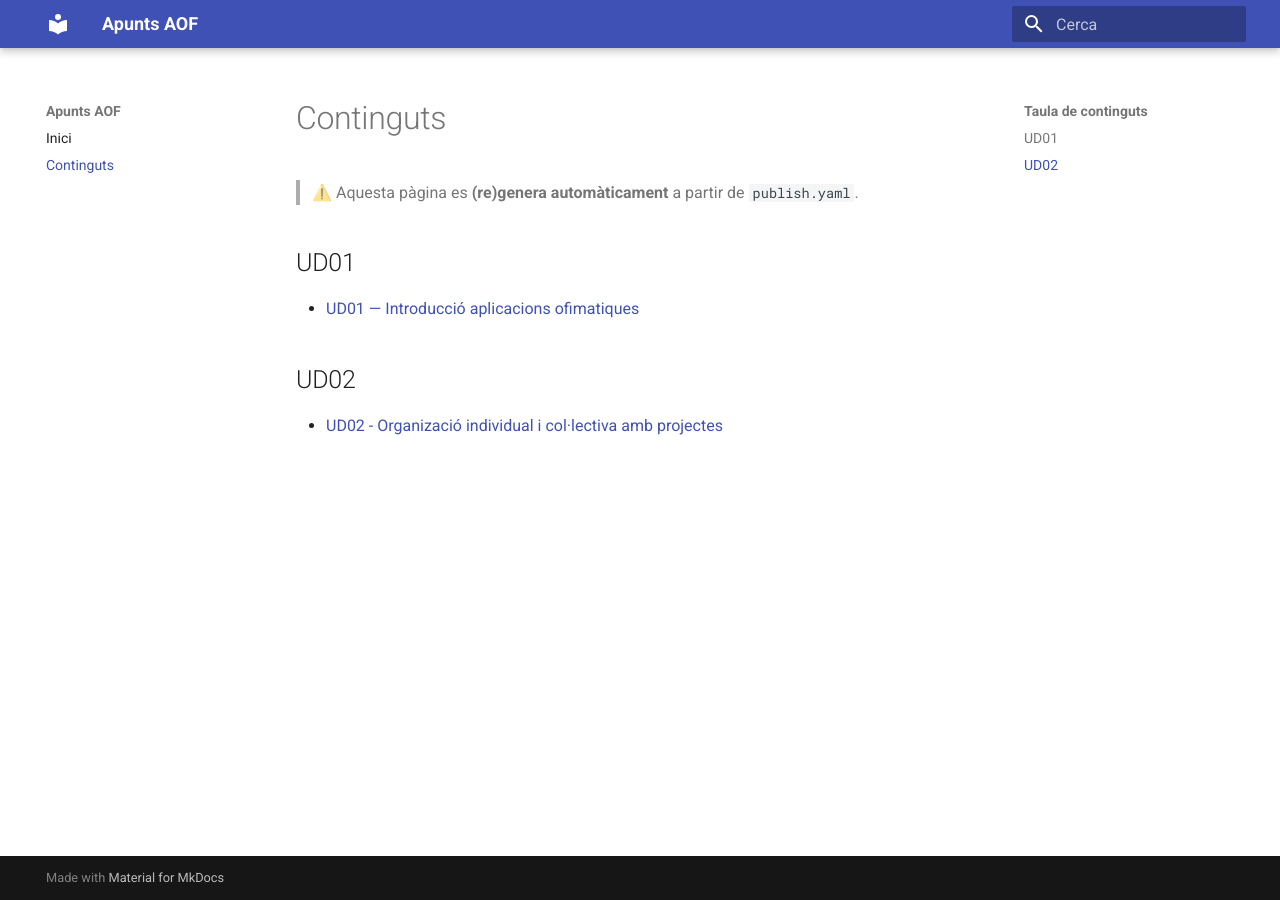
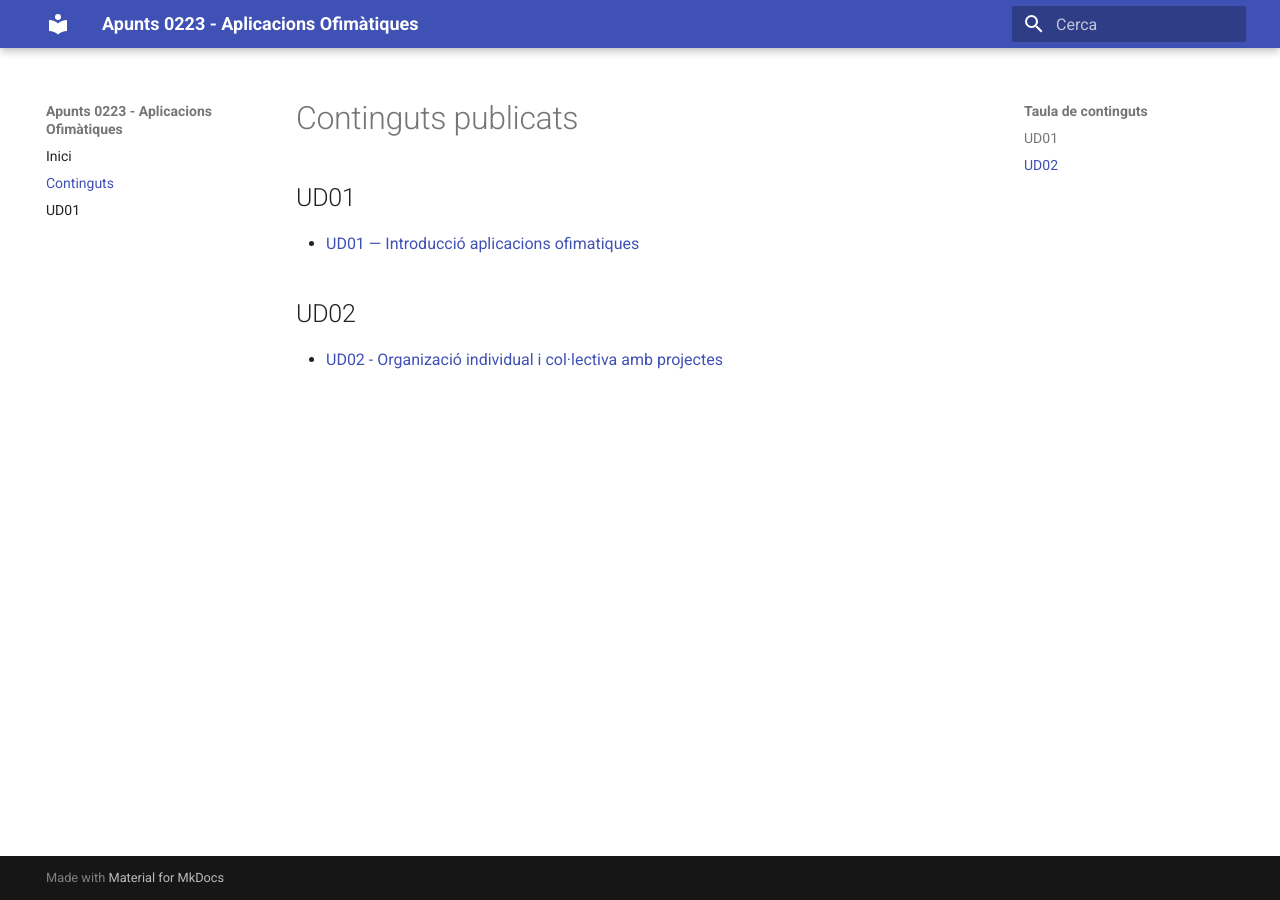
Before and after one commit to jpardo20/aof-apunts, an MkDocs documentation site: the page built from docs/continguts.md, in a window 1280 px wide. Built offline with MkDocs 1.6.1 and Material for MkDocs 9.7.7, drawn with Linux system fonts in a browser that asks for light colours.

Commit message:
modified: docs/continguts.md docs/index.md mkdocs.yml scripts/publish_selected.py!

```diff
--- a/docs/continguts.md
+++ b/docs/continguts.md
@@ -2,7 +2,7 @@
 title: Continguts publicats
 ---
 
-> ⚠️ Aquesta pàgina es **(re)genera automàticament** a partir de `publish.yaml`.
+# Continguts publicats
 
 ## UD01
 - [UD01 — Introducció aplicacions ofimatiques](unitats-didactiques/ud01-iao/aof-ud01-introduccion-a-aplicaciones-ofimaticas.md)
--- a/docs/index.md
+++ b/docs/index.md
@@ -1,5 +1,5 @@
-# Apunts Aplicaciones Ofimáticas
+# Apunts de <u>0223 - Aplicacions Ofimàtiques</u>
 
-A aquesta web publicaré els continguts del mòdul **0223 - Aplicacions Ofimátiques**.
+A aquesta web publicaré els continguts del mòdul **0223 - Aplicacions Ofimàtiques**.
 
 <!-- CFPM-IC10 -->
--- a/mkdocs.yml
+++ b/mkdocs.yml
@@ -1,4 +1,4 @@
-site_name: Apunts AOF
+site_name: Apunts 0223 - Aplicacions Ofimàtiques
 site_description: Publicació progressiva des d'un sol repositori
 site_url: https://github.com/jpardo20/aof-apunts
 
@@ -7,6 +7,7 @@ site_url: https://github.com/jpardo20/aof-apunts
 nav:
   - Inici: index.md
   - Continguts: continguts.md
+  - UD01: unitats-didactiques/ud01-iao/aof-ud01-introduccion-a-aplicaciones-ofimaticas.md
 
 
 # nav:
```
Also changed, not shown: 1 other file.
